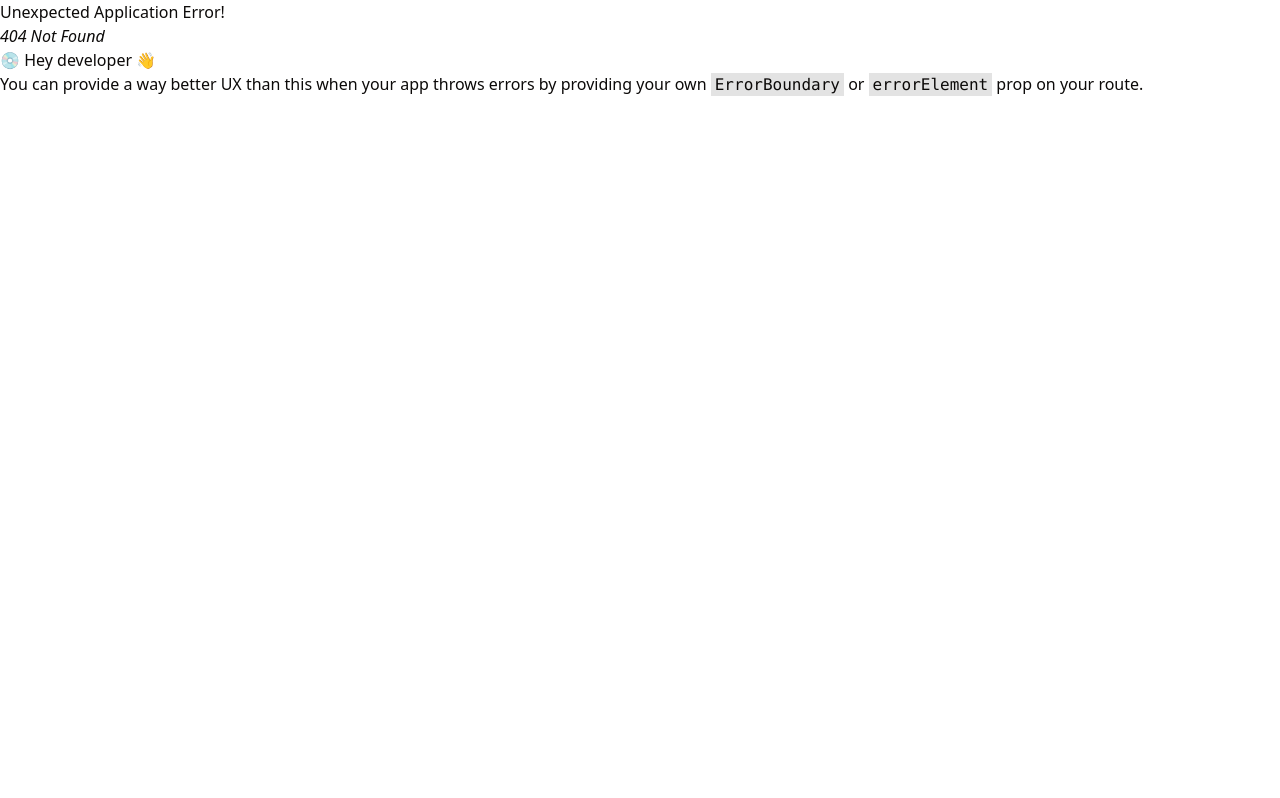
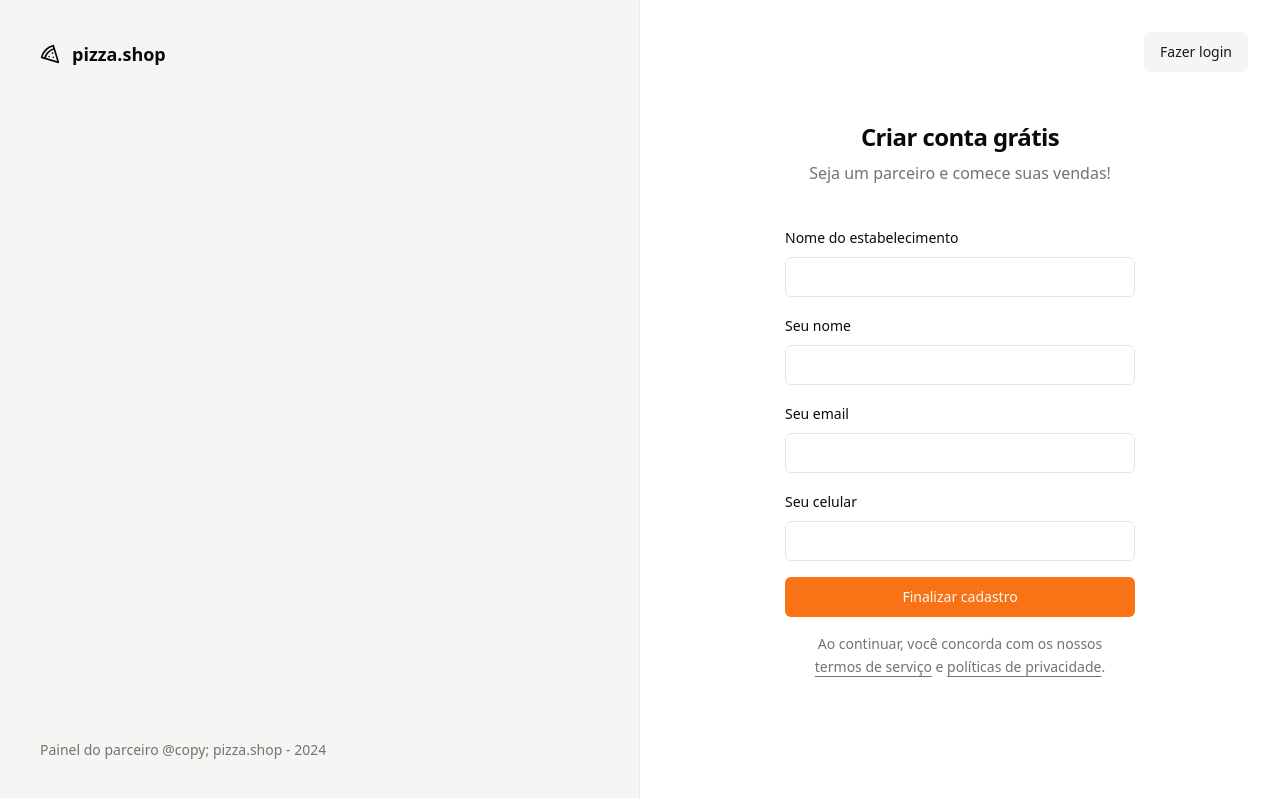
Before and after one commit to duccini/pizzashop, a React app: page /sign-up in a window 1280 px wide. Before the commit this address had no page. Built offline with nearby package versions, Linux system fonts and the light colour scheme; the HTML template or start-up script is replaced by a standard one.

Commit message:
feat: sign up page

```diff
--- a/package.json
+++ b/package.json
@@ -10,6 +10,7 @@
     "preview": "vite preview"
   },
   "dependencies": {
+    "@hookform/resolvers": "^3.3.4",
     "@radix-ui/react-label": "^2.0.2",
     "@radix-ui/react-slot": "^1.0.2",
     "class-variance-authority": "^0.7.0",
@@ -20,10 +21,13 @@
     "react": "^18.2.0",
     "react-dom": "^18.2.0",
     "react-helmet-async": "^2.0.4",
+    "react-hook-form": "^7.51.2",
     "react-router-dom": "^6.22.3",
+    "sonner": "^1.4.41",
     "sort-by": "^1.2.0",
     "tailwind-merge": "^2.2.2",
-    "tailwindcss-animate": "^1.0.7"
+    "tailwindcss-animate": "^1.0.7",
+    "zod": "^3.22.4"
   },
   "devDependencies": {
     "@rocketseat/eslint-config": "^2.2.2",
--- a/src/App.tsx
+++ b/src/App.tsx
@@ -3,11 +3,13 @@
 import { RouterProvider } from "react-router-dom";
 import { HelmetProvider, Helmet } from "react-helmet-async";
 import { router } from "./routes";
+import { Toaster } from "sonner";
 
 export function App() {
   return (
     <HelmetProvider>
       <Helmet titleTemplate="%s | pizza.shop" />
+      <Toaster richColors closeButton />
       <RouterProvider router={router} />
     </HelmetProvider>
   );
--- a/src/pages/_layouts/auth.tsx
+++ b/src/pages/_layouts/auth.tsx
@@ -15,7 +15,7 @@
         </footer>
       </div>
 
-      <div className="flex flex-col items-center justify-center">
+      <div className="relative flex flex-col items-center justify-center">
         <Outlet />
       </div>
     </div>
--- a/src/pages/auth/sign-in.tsx
+++ b/src/pages/auth/sign-in.tsx
@@ -1,13 +1,48 @@
+import { Link } from "react-router-dom";
 import { Button } from "@/components/ui/button";
 import { Input } from "@/components/ui/input";
 import { Label } from "@/components/ui/label";
 import { Helmet } from "react-helmet-async";
+import { useForm } from "react-hook-form";
+import { z } from "zod";
+import { toast } from "sonner";
+
+const signInForm = z.object({
+  email: z.string().email(),
+});
+
+type SignInForm = z.infer<typeof signInForm>;
 
 export function SignIn() {
+  const {
+    register,
+    handleSubmit,
+    formState: { isSubmitting },
+  } = useForm<SignInForm>();
+
+  async function handleSignIn(data: SignInForm) {
+    try {
+      await new Promise((resolve) => setTimeout(resolve, 2000));
+
+      toast.success(`Enviamos um link de autenticação para ${data.email}`, {
+        action: {
+          label: "Reenviar",
+          onClick: () => handleSignIn(data),
+        },
+      });
+    } catch (error) {
+      toast.error("Credenciais inválidas.");
+    }
+  }
+
   return (
     <>
       <Helmet title="Login" />
       <div className="p-8">
+        <Button variant="secondary" asChild className="absolute right-8 top-8">
+          <Link to="/sign-up">Novo estabelecimento</Link>
+        </Button>
+
         <div className="flex w-[350px] flex-col justify-center gap-6">
           <div className="flex flex-col gap-2 text-center">
             <h1 className="text-2xl font-semibold tracking-tight">
@@ -18,13 +53,16 @@
             </p>
           </div>
 
-          <form className="mt-4 space-y-4">
+          <form
+            onSubmit={handleSubmit(handleSignIn)}
+            className="mt-4 space-y-4"
+          >
             <div className="space-y-2">
               <Label htmlFor="email">Seu email</Label>
-              <Input id="email" type="email" />
+              <Input id="email" type="email" {...register("email")} />
             </div>
 
-            <Button className="w-full" type="submit">
+            <Button disabled={isSubmitting} className="w-full" type="submit">
               Acessar painel
             </Button>
           </form>
--- /dev/null
+++ b/src/pages/auth/sign-up.tsx
@@ -0,0 +1,113 @@
+import { Button } from "@/components/ui/button";
+import { Input } from "@/components/ui/input";
+import { Label } from "@/components/ui/label";
+import { Helmet } from "react-helmet-async";
+import { useForm } from "react-hook-form";
+import { z } from "zod";
+import { toast } from "sonner";
+import { Link, useNavigate } from "react-router-dom";
+
+const SignUpForm = z.object({
+  restaurantName: z.string(),
+  managerName: z.string(),
+  phone: z.string(),
+  email: z.string().email(),
+});
+
+type SignUpForm = z.infer<typeof SignUpForm>;
+
+export function SignUp() {
+  const navigate = useNavigate();
+
+  const {
+    register,
+    handleSubmit,
+    formState: { isSubmitting },
+  } = useForm<SignUpForm>();
+
+  async function handleSignUp(data: SignUpForm) {
+    try {
+      await new Promise((resolve) => setTimeout(resolve, 2000));
+
+      toast.success("Restaurante cadastrado com sucesso!", {
+        action: {
+          label: "Login",
+          onClick: () => navigate("/sign-in"),
+        },
+      });
+    } catch (error) {
+      toast.error("Erro ao cadastrar restaurante.");
+    }
+  }
+
+  return (
+    <>
+      <Helmet title="Cadastro" />
+      <div className="p-8">
+        <Button variant="secondary" asChild className="absolute right-8 top-8">
+          <Link to="/sign-in">Fazer login</Link>
+        </Button>
+
+        <div className="flex w-[350px] flex-col justify-center gap-6">
+          <div className="flex flex-col gap-2 text-center">
+            <h1 className="text-2xl font-semibold tracking-tight">
+              Criar conta grátis
+            </h1>
+            <p className="text-md text-muted-foreground">
+              Seja um parceiro e comece suas vendas!
+            </p>
+          </div>
+
+          <form
+            onSubmit={handleSubmit(handleSignUp)}
+            className="mt-4 space-y-4"
+          >
+            <div className="space-y-2">
+              <Label htmlFor="restaurantName">Nome do estabelecimento</Label>
+              <Input
+                id="restaurantName"
+                type="text"
+                {...register("restaurantName")}
+              />
+            </div>
+
+            <div className="space-y-2">
+              <Label htmlFor="managerName">Seu nome</Label>
+              <Input
+                id="managerName"
+                type="text"
+                {...register("managerName")}
+              />
+            </div>
+
+            <div className="space-y-2">
+              <Label htmlFor="email">Seu email</Label>
+              <Input id="email" type="email" {...register("email")} />
+            </div>
+
+            <div className="space-y-2">
+              <Label htmlFor="phone">Seu celular</Label>
+              <Input id="phone" type="tel" {...register("phone")} />
+            </div>
+
+            <Button disabled={isSubmitting} className="w-full" type="submit">
+              Finalizar cadastro
+            </Button>
+
+            <p className="px-6 text-center text-sm leading-relaxed text-muted-foreground">
+              Ao continuar, você concorda com os nossos{" "}
+              <a href="#" className="underline underline-offset-4">
+                termos de serviço
+              </a>{" "}
+              e{" "}
+              <a href="#" className="underline underline-offset-4">
+                políticas de privacidade
+              </a>
+              .
+            </p>
+          </form>
+        </div>
+      </div>
+    </>
+  );
+}
```
Also changed, not shown: src/routes.tsx (+6 -2 lines), 1 other file (tests, documents, lock files or other folders).
